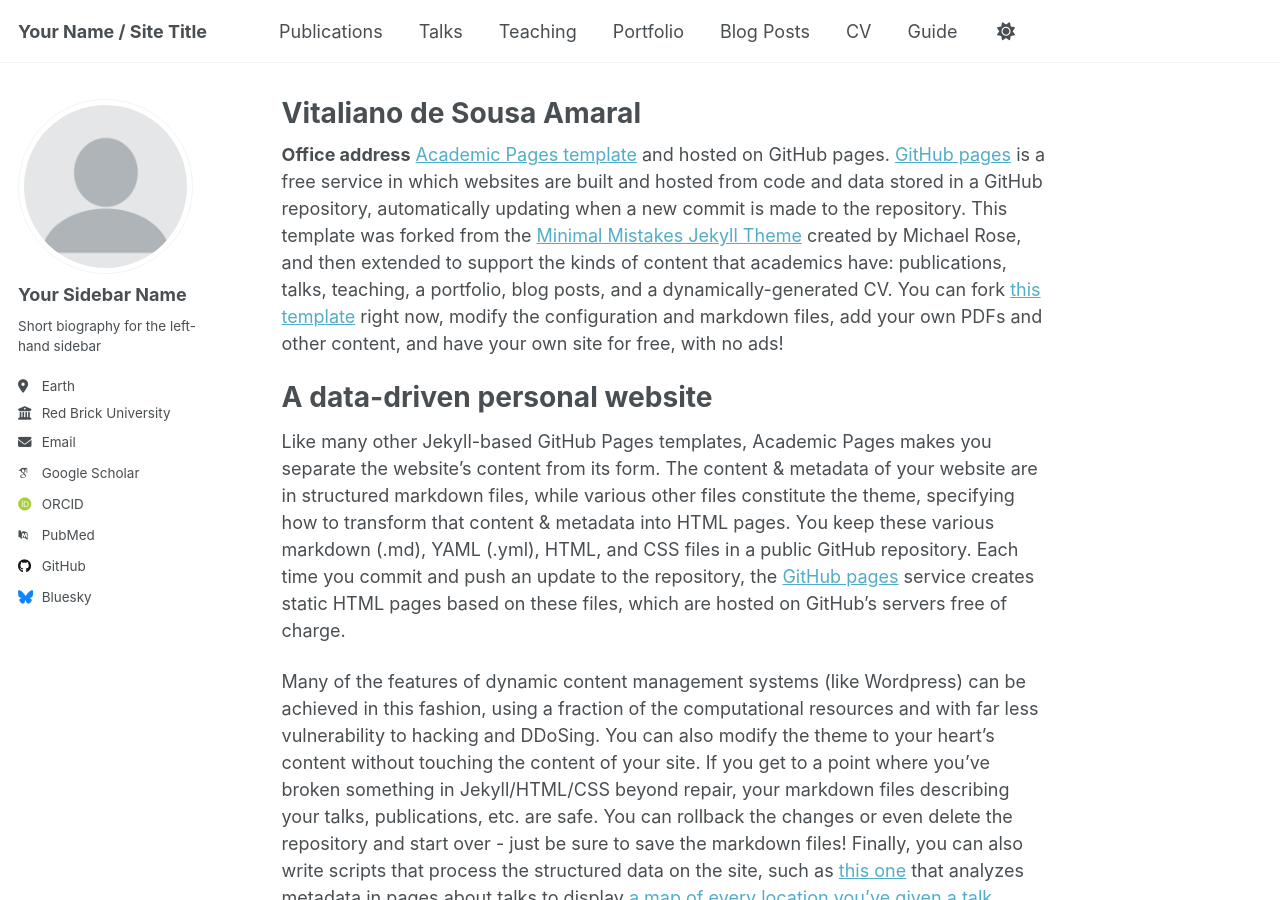
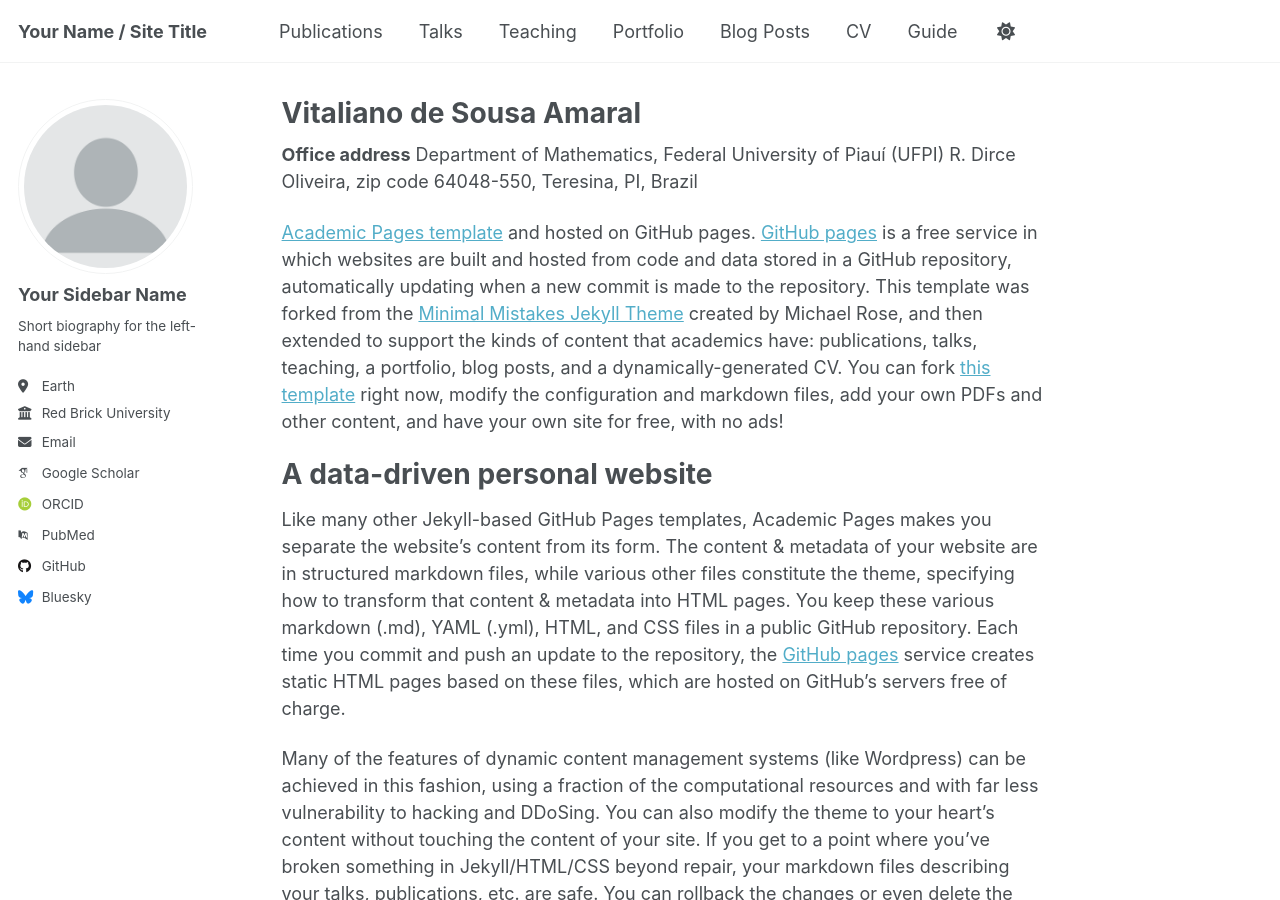
Before and after one commit to vitalianoamaral/vitalianoamaral.github.io, a Jekyll site: the page built from _pages/about.md, in a window 1280 px wide and 900 px high. Built offline with Jekyll 4.4.1, drawn with Linux system fonts in a browser that asks for light colours; some web fonts are replaced.

Commit message:
Update about.md

```diff
--- a/_pages/about.md
+++ b/_pages/about.md
@@ -7,7 +7,12 @@ redirect_from:
   - /about.html
 ---
 
-**Office address** [Academic Pages template](https://github.com/academicpages/academicpages.github.io) and hosted on GitHub pages. [GitHub pages](https://pages.github.com) is a free service in which websites are built and hosted from code and data stored in a GitHub repository, automatically updating when a new commit is made to the repository. This template was forked from the [Minimal Mistakes Jekyll Theme](https://mmistakes.github.io/minimal-mistakes/) created by Michael Rose, and then extended to support the kinds of content that academics have: publications, talks, teaching, a portfolio, blog posts, and a dynamically-generated CV. You can fork [this template](https://github.com/academicpages/academicpages.github.io) right now, modify the configuration and markdown files, add your own PDFs and other content, and have your own site for free, with no ads!
+**Office address**
+Department of Mathematics, Federal University of Piauí (UFPI)
+R. Dirce Oliveira, zip code 64048-550, Teresina, PI, Brazil
+
+
+[Academic Pages template](https://github.com/academicpages/academicpages.github.io) and hosted on GitHub pages. [GitHub pages](https://pages.github.com) is a free service in which websites are built and hosted from code and data stored in a GitHub repository, automatically updating when a new commit is made to the repository. This template was forked from the [Minimal Mistakes Jekyll Theme](https://mmistakes.github.io/minimal-mistakes/) created by Michael Rose, and then extended to support the kinds of content that academics have: publications, talks, teaching, a portfolio, blog posts, and a dynamically-generated CV. You can fork [this template](https://github.com/academicpages/academicpages.github.io) right now, modify the configuration and markdown files, add your own PDFs and other content, and have your own site for free, with no ads!
 
 A data-driven personal website
 ======
```
